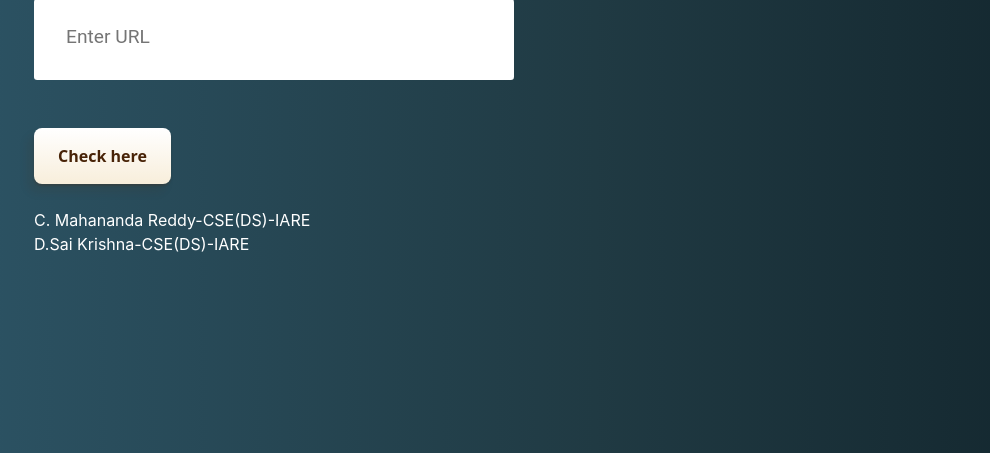
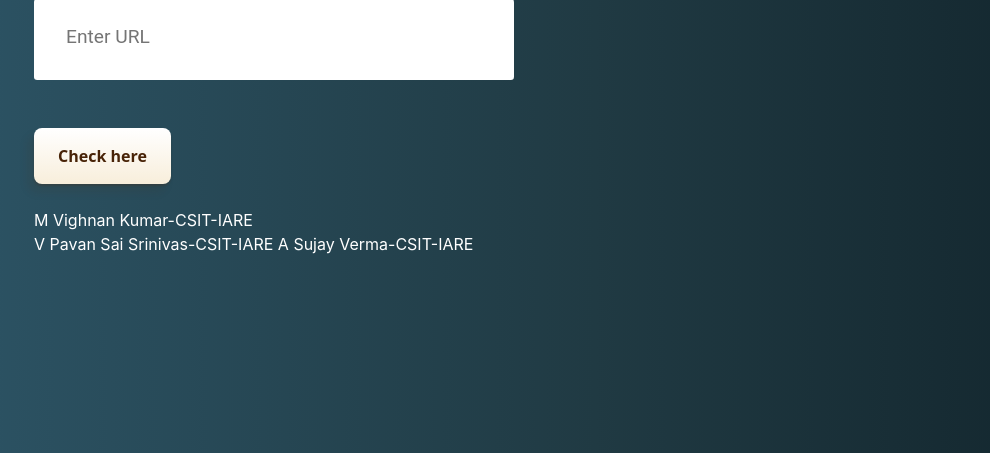
Before and after one commit to vighnan12/PhishingUrlDetection, a Flask app: page / in a window 1280 px wide. Shown: the part 199-652 px from the top of the page, without its empty margins (45-1035 px from the left). Run offline with Flask 2, Linux system fonts and the light colour scheme; parts of the project's set-up code (start-up, migrations or seed data) failed here and were passed over; some libraries are stand-ins or nearby versions.

Commit message:
Update index.html

```diff
--- a/templates/index.html
+++ b/templates/index.html
@@ -45,8 +45,9 @@
     </div>
 </div>
 <br>
-<p>C. Mahananda Reddy-CSE(DS)-IARE<br>
-    D.Sai Krishna-CSE(DS)-IARE</p>
+<p>M Vighnan Kumar-CSIT-IARE<br>
+    V Pavan Sai Srinivas-CSIT-IARE
+    A Sujay Verma-CSIT-IARE</p>
 </div>
 
     <!-- JavaScript -->
```
